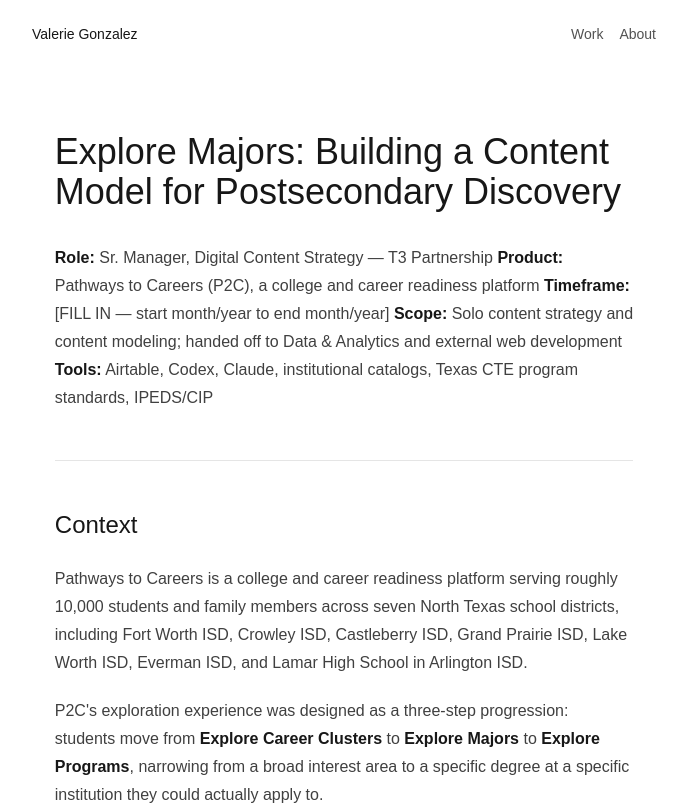
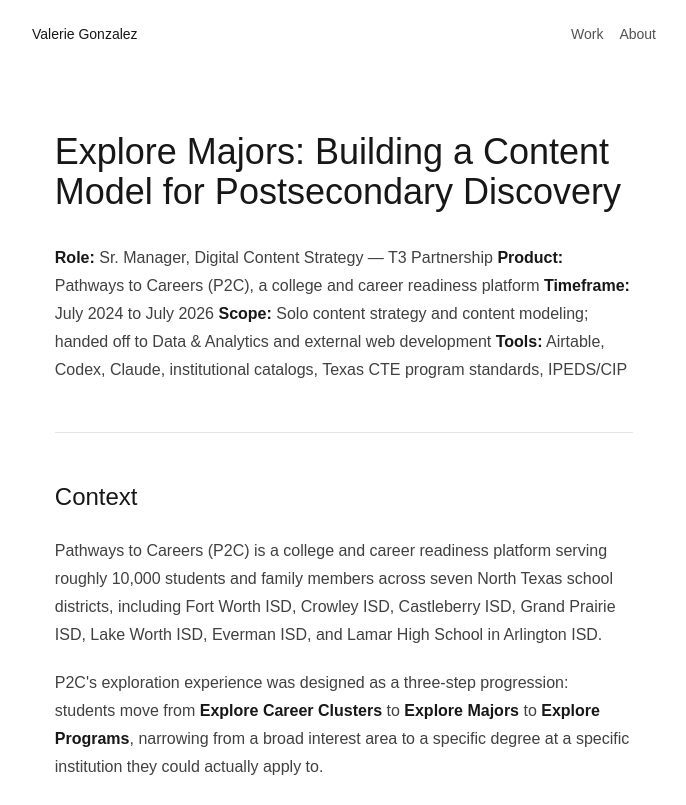
Before and after one commit to vgfortworth-dev/my-portfolio, a Next.js app: page /work/explore-majors in a window 1280 px wide. Shown: the top 805 px of the page, without its empty margins (296-982 px from the left). Built offline with nearby package versions, Linux system fonts and the light colour scheme.

Commit message:
Update page.mdx

```diff
--- a/app/work/explore-majors/page.mdx
+++ b/app/work/explore-majors/page.mdx
@@ -2,7 +2,7 @@
 
 **Role:** Sr. Manager, Digital Content Strategy — T3 Partnership
 **Product:** Pathways to Careers (P2C), a college and career readiness platform
-**Timeframe:** [FILL IN — start month/year to end month/year]
+**Timeframe:** July 2024 to July 2026
 **Scope:** Solo content strategy and content modeling; handed off to Data & Analytics and external web development
 **Tools:** Airtable, Codex, Claude, institutional catalogs, Texas CTE program standards, IPEDS/CIP
 
@@ -10,7 +10,7 @@
 
 ## Context
 
-Pathways to Careers is a college and career readiness platform serving roughly 10,000 students and family members across seven North Texas school districts, including Fort Worth ISD, Crowley ISD, Castleberry ISD, Grand Prairie ISD, Lake Worth ISD, Everman ISD, and Lamar High School in Arlington ISD.
+Pathways to Careers (P2C) is a college and career readiness platform serving roughly 10,000 students and family members across seven North Texas school districts, including Fort Worth ISD, Crowley ISD, Castleberry ISD, Grand Prairie ISD, Lake Worth ISD, Everman ISD, and Lamar High School in Arlington ISD.
 
 P2C's exploration experience was designed as a three-step progression: students move from **Explore Career Clusters** to **Explore Majors** to **Explore Programs**, narrowing from a broad interest area to a specific degree at a specific institution they could actually apply to.
 
@@ -22,7 +22,7 @@
 
 **The source data was eight incompatible catalogs.** Each institution published its own program list with its own naming conventions, its own credential labels, and its own descriptions. The same field of study appeared as "Digital Media Studies" at one school and "Film/Radio/Television/Digital Media" at another. Nothing joined.
 
-**Texas has a career cluster taxonomy, and it doesn't cover higher education.** The state's CTE framework organizes 14 career clusters around workforce and technical pathways. It works well for high school CTE programs. It does not accommodate the academic majors a comprehensive university offers — there is no home in it for Philosophy, Anthropology, English Literature, or Comparative Race and Ethnic Studies.
+**Texas has a career cluster taxonomy, and it doesn't cover higher education.** The state's Career and Technical Education (CTE) framework organizes 14 career clusters around workforce and technical pathways. It works well for high school CTE programs. It does not accommodate the academic majors a comprehensive university offers — there is no home in it for Philosophy, Anthropology, English Literature, Music, or Comparative Race and Ethnic Studies for example.
 
 **Credential types were inconsistent across institutions.** A two-year college's "Certificate Level I" and a university's "Field of Study" and "Minor" aren't the same thing, but students comparing options need to understand them side by side.
 
@@ -55,7 +55,7 @@
 
 ### 2. I extended the state taxonomy rather than forcing a fit
 
-Roughly [FILL IN — how many? "several dozen"?] majors had no reasonable home in the state's 14 clusters. Two options: force them into the nearest cluster, or extend the taxonomy.
+Roughly 38 majors had no reasonable home in the state's 14 clusters. On top of this, the STEM career cluser had been reduced to Engineering only. Two options: force majors into the nearest cluster, or extend the taxonomy.
 
 I created a **fifteenth career cluster, Humanities & Social Sciences**, with four programs of study beneath it:
 
@@ -64,7 +64,7 @@
 - Languages & Cultural Studies (English, English Literature, Creative Writing, Linguistics, Modern Language Studies, Sign Language, Hispanic & Latin American Studies)
 - Humanities & Liberal Arts (Philosophy, Religion, Critical Studies, Multidisciplinary Studies, Applied Arts and Sciences, Professional Studies)
 
-I also added programs of study within the existing Arts, A/V Technology and Communications cluster — including **Graphic Design and Interactive Media** and **Fine & Performing Arts** — because the state's granularity was too coarse for the range of arts degrees our partners offered.
+I also added a **Fine & Performing Arts** program of study within the existing Arts, A/V Technology and Communications cluster because the state's granularity was too coarse for the range of arts degrees our partners offered.
 
 *Why:* Misfiling a major isn't a cosmetic problem. A student interested in psychology who finds it filed under Human Services alongside cosmetology learns something false about what that degree is. Forcing the fit would have preserved compliance with the state framework at the cost of the thing the product exists to do. Extending it preserved compatibility — the original 14 clusters are intact and still map to state standards — while making the model honest about what higher education actually offers.
 
@@ -92,7 +92,7 @@
 
 Records carry QA fields — a "Good to go" indicator on majors and a "Checked Field" flag on institution-specific offerings — so review status lives with the content instead of in a separate tracker or someone's memory.
 
-*Why:* This was a solo build across 539 records over [FILL IN duration]. Without review state in the model, I'd have had no reliable way to know what had been verified against the source catalog, and neither would anyone inheriting it.
+*Why:* This was a solo build across 539 records over 14 days. Without review state in the model, I'd have had no reliable way to know what had been verified against the source catalog, and neither would anyone inheriting it.
 
 ### 6. I prepared the model for delivery, not just for storage
 
@@ -115,7 +115,7 @@
 
 The completed model was delivered to T3's Data & Analytics team and shared with the external web development vendor as the content foundation for the Explore Majors feature.
 
-[FILL IN — What shipped? Did the feature launch? Is it live? If you don't know because you moved departments, say exactly that: "I transitioned to a different department before implementation completed, so I don't have visibility into the final shipped experience." That's an honest and completely acceptable answer.]
+I transitioned to a different department before implementation completed, so I don't have visibility into the final shipped experience. However, I do know that the feature is in its final draft phase and is nearly ready for release.
 
 [FILL IN — Any measurable outcome? Student usage, time saved, vendor implementation speed, anything the D&A team reported back?]
 
```
